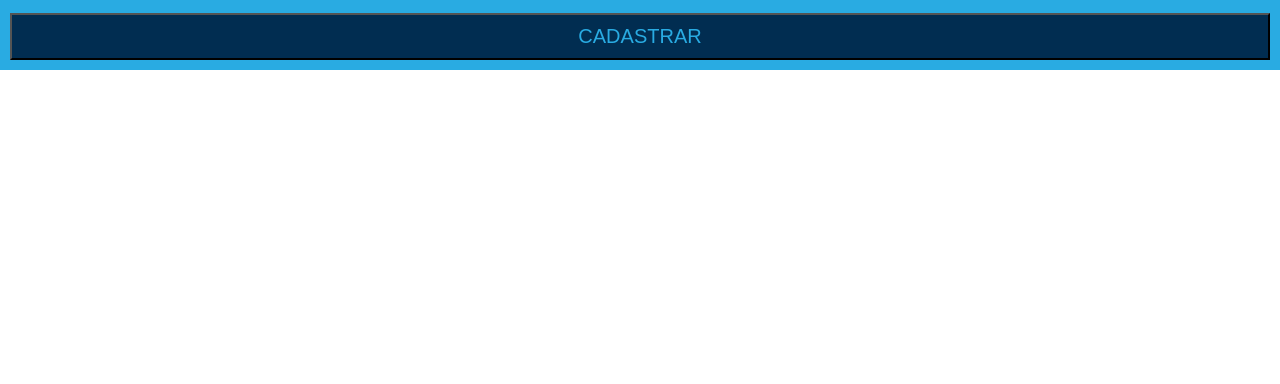
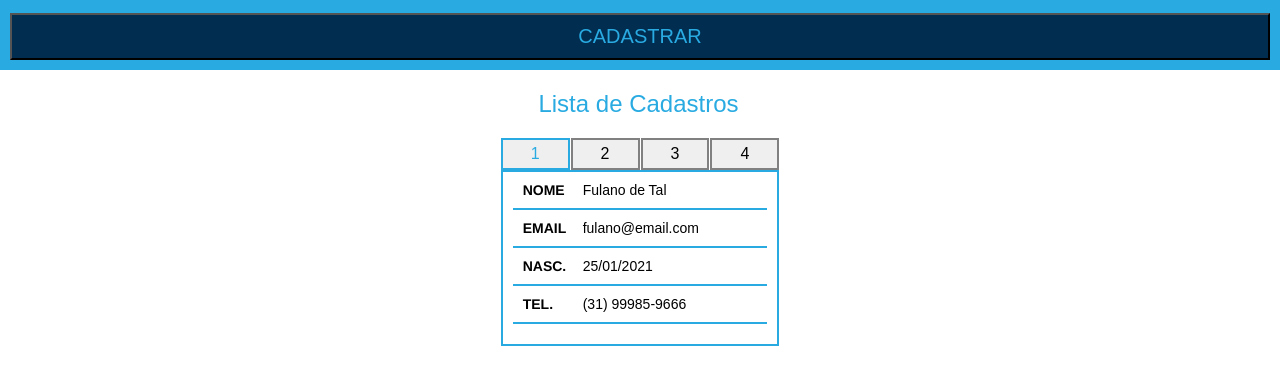
Before and after one commit to maironvilela/in8-projects, a React (Vite) app in the folder frontend/: page / in a window 1280 px wide. Shown: the part 1146-1530 px from the top of the page. Before the commit the page ends 1216 px from the top, so only its background shows below. Built offline with nearby package versions, Linux system fonts and the light colour scheme; a web font is replaced by a local one.

Commit message:
feat: add TableList Registrations

```diff
--- a/frontend/src/App.tsx
+++ b/frontend/src/App.tsx
@@ -1,4 +1,4 @@
-import { Banner } from './components';
+import { Banner, Table } from './components';
 import { Registration } from './components/Registration';
 import './styles/global.scss';
 
@@ -7,6 +7,7 @@ function App() {
     <>
       <Banner />
       <Registration />
+      <Table />
     </>
   );
 }
--- /dev/null
+++ b/frontend/src/components/ButtonTable/index.tsx
@@ -0,0 +1,16 @@
+import styles from './styles.module.scss';
+
+type ButtonTableProps = {
+  pageNumber: string;
+  isActive?: boolean;
+};
+export function ButtonTable({
+  pageNumber,
+  isActive = false,
+}: ButtonTableProps) {
+  return (
+    <section className={styles.container}>
+      <button className={isActive ? styles.active : ''}>{pageNumber}</button>
+    </section>
+  );
+}
--- /dev/null
+++ b/frontend/src/components/ButtonTable/styles.module.scss
@@ -0,0 +1,15 @@
+.container{
+
+  button{
+    padding: 0.5rem 2.8rem;
+    border: 2px solid var(--brown-100);
+
+  }
+
+}
+
+.active{
+  border: 2px solid var(--blue-100)!important;
+  color: var(--blue-100);
+
+ }
--- /dev/null
+++ b/frontend/src/components/DescriptionTable/index.tsx
@@ -0,0 +1,14 @@
+import styles from './styles.module.scss';
+
+type DescriptionTableProps = {
+  label: string;
+  value: string;
+};
+export function DescriptionTable({ label, value }: DescriptionTableProps) {
+  return (
+    <section className={styles.container}>
+      <strong>{label}</strong>
+      <span>{value}</span>
+    </section>
+  );
+}
--- /dev/null
+++ b/frontend/src/components/DescriptionTable/styles.module.scss
@@ -0,0 +1,22 @@
+.container{
+  display: grid;
+  align-items: center;
+  justify-content: center;
+  grid-template-columns: 6rem 1fr;
+  border-bottom: 2px solid var(--blue-100);
+  padding:1rem;
+  margin: 0 1rem;
+
+   strong{
+    color: var(--brown);
+    font-size: 1.4rem;
+    font-weight: bold;
+   }
+
+  span{
+    background: none;
+    font-size: 1.4rem;
+    color: var(--brown);
+
+  }
+   }
--- /dev/null
+++ b/frontend/src/components/Table/index.tsx
@@ -0,0 +1,28 @@
+import { ButtonTable } from '../ButtonTable';
+import { DescriptionTable } from '../DescriptionTable';
+import styles from './styles.module.scss';
+
+export function Table() {
+  return (
+    <section className={styles.container}>
+      <header>
+        <h2>Lista de Cadastros</h2>
+      </header>
+
+      <div className={styles.table}>
+        <header>
+          <ButtonTable pageNumber="1" isActive={true} />
+          <ButtonTable pageNumber="2" />
+          <ButtonTable pageNumber="3" />
+          <ButtonTable pageNumber="4" />
+        </header>
+        <div>
+          <DescriptionTable label="NOME" value="Fulano de Tal" />
+          <DescriptionTable label="EMAIL" value="fulano@email.com" />
+          <DescriptionTable label="NASC." value="25/01/2021" />
+          <DescriptionTable label="TEL." value="(31) 99985-9666" />
+        </div>
+      </div>
+    </section>
+  );
+}
--- /dev/null
+++ b/frontend/src/components/Table/styles.module.scss
@@ -0,0 +1,28 @@
+.container{
+  padding-bottom: 15rem;
+  display: flex;
+  flex-direction: column;
+  align-items: center;
+  justify-content: center;
+   h2{
+    margin:2rem auto;
+    font-family: Helvetica;
+    text-align: center;
+    color: var(--blue-100);
+    font-weight: normal;
+    width: 14rem;
+     width: 100vw;
+      }
+
+   header{
+    display: grid;
+    grid-template-columns: 1fr 1fr 1fr 1fr;
+    gap: 0.1rem
+   }
+}
+.table{
+  > div{
+    border: 2px solid var(--blue-100);
+    padding-bottom: 2rem;
+  }
+}
--- a/frontend/src/components/index.ts
+++ b/frontend/src/components/index.ts
@@ -1,2 +1,5 @@
 export * from './Banner';
 export * from './Header';
+export * from './Input';
+export * from './Registration';
+export * from './Table';
```
